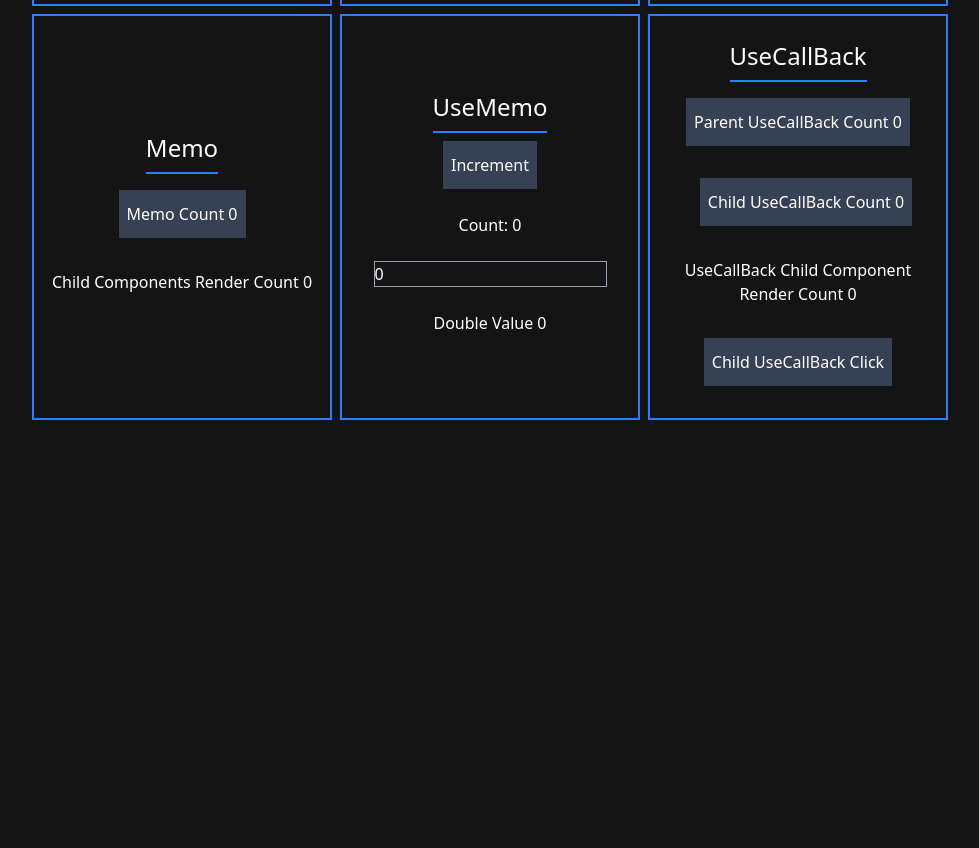
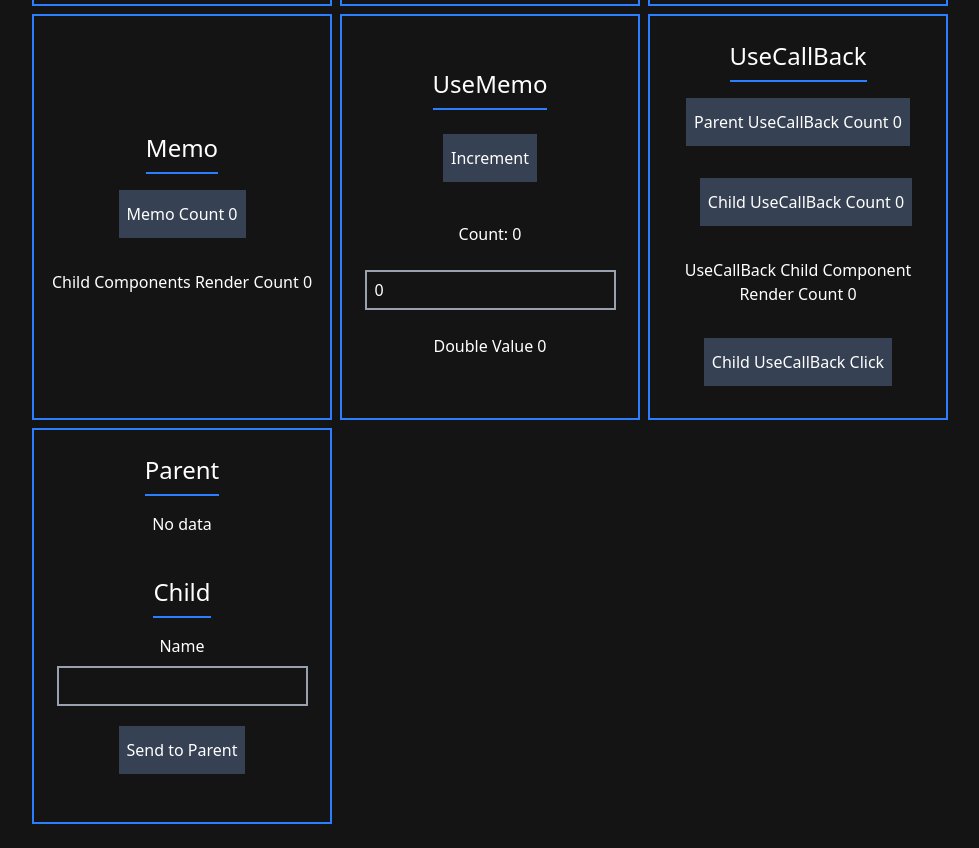
Before and after one commit to DevendraHolikar/react-practices, a React (Vite) app: page / in a window 1280 px wide. Shown: the part 280-1128 px from the top of the page, without its empty margins (32-1011 px from the left). Before the commit the page ends 800 px from the top, so only its background shows below. Built offline with nearby package versions, Linux system fonts and the light colour scheme.

Commit message:
Child to Parent

```diff
--- a/src/components/Body.jsx
+++ b/src/components/Body.jsx
@@ -4,6 +4,7 @@ import UseRef from "./UseRef/UseRef"
 import MemoParent from "./UseMemo/MemoParent"
 import UseMemo from "./UseMemo/UseMemo"
 import UseCallBack from "./UseCallback/UseCallBack"
+import Parent from "./ChildToParent/Parent"
 const Body = () => {
   return (
     <div className="w-[90%] m-auto py-6 flex flex-wrap gap-2">
@@ -13,6 +14,7 @@ const Body = () => {
         <MemoParent></MemoParent>
         <UseMemo></UseMemo>
         <UseCallBack></UseCallBack>
+        <Parent></Parent>
     </div>
   )
 }
--- /dev/null
+++ b/src/components/ChildToParent/Child.jsx
@@ -0,0 +1,31 @@
+import { useRef } from "react";
+
+const Child = (props) => {
+  const name = useRef(null);
+
+  console.log(props)
+  const handleSubmit = (e) => {
+    e.preventDefault();
+    props.chidData(name.current.value)
+  };
+
+  return (
+    <div className="flex justify-center items-center flex-col  p-4">
+      <h1 className="w-fit text-2xl py-2 text-white border-b-2 border-blue-500">
+        Child
+      </h1>
+      <form onSubmit={handleSubmit } className="my-4  w-[80] flex flex-col gap-2 justify-center items-center">
+        <h3 className="pb-0 text-white">Name</h3>
+        <input
+          className="p-2 mb-3 h-10 w-fit text-white border-2 border-gray-400"
+          type="text"
+          ref={name}
+        />
+        <button className="w-fit text-white px-2 py-3 bg-gray-700 cursor-pointer">Send to Parent</button>
+      </form>
+
+    </div>
+  );
+};
+
+export default Child;
--- /dev/null
+++ b/src/components/ChildToParent/Parent.jsx
@@ -0,0 +1,24 @@
+import { useState } from "react";
+import Child from "./Child";
+
+const Parent = () => {
+  const [childValues, SetChildValues] = useState("No data");
+  const chidData = (getValue) => {
+    SetChildValues(getValue);
+    // console.log(getValue.name);
+  };
+
+  return (
+    <div className="flex justify-center items-center flex-col w-[300px] border-2 border-blue-500 hover:border-purple-500 p-4">
+      <h1 className="w-fit text-2xl py-2 text-white border-b-2 border-blue-500">
+        Parent
+      </h1>
+
+      <span className="py-4 text-white">{childValues}</span>
+
+      <Child chidData={chidData}></Child>
+    </div>
+  );
+};
+
+export default Parent;
--- a/src/components/UseMemo/UseMemo.jsx
+++ b/src/components/UseMemo/UseMemo.jsx
@@ -27,13 +27,13 @@ const UseMemo = () => {
 
       <button
         onClick={() => setCount(count + 1)}
-        className="w-fit text-white px-2 py-3 bg-gray-700 cursor-pointer"
+        className="w-fit my-4 btn text-white px-2 py-3 bg-gray-700 cursor-pointer"
       >
         Increment
       </button>
       <p className="py-4 text-white">Count: {count}</p>
       <input
-        className="text-white border-1 border-gray-400"
+        className="p-2 h-10 w-fit text-white border-2 border-gray-400"
         type="text"
         value={input}
         onChange={(e) => setInput(e.target.value)}
--- a/src/components/useEffect/UseEffect.jsx
+++ b/src/components/useEffect/UseEffect.jsx
@@ -55,7 +55,7 @@ const UseEffect = () => {
             setIsActive(false);
           }}
         >
-          Stop display
+          Stop count
         </button>
       )}
 
--- a/src/components/useRef/UseRef.jsx
+++ b/src/components/useRef/UseRef.jsx
@@ -27,7 +27,7 @@ const UseRef = () => {
       </h1>
 
       <form
-        className="my-4  w-[80] flex flex-col gap-2"
+        className="my-4  w-[80] flex flex-col gap-2  justify-center items-center"
         onSubmit={handleSubmit}
       >
         <input
```
Also changed, not shown: 1 other file (tests, documents, lock files or other folders).
